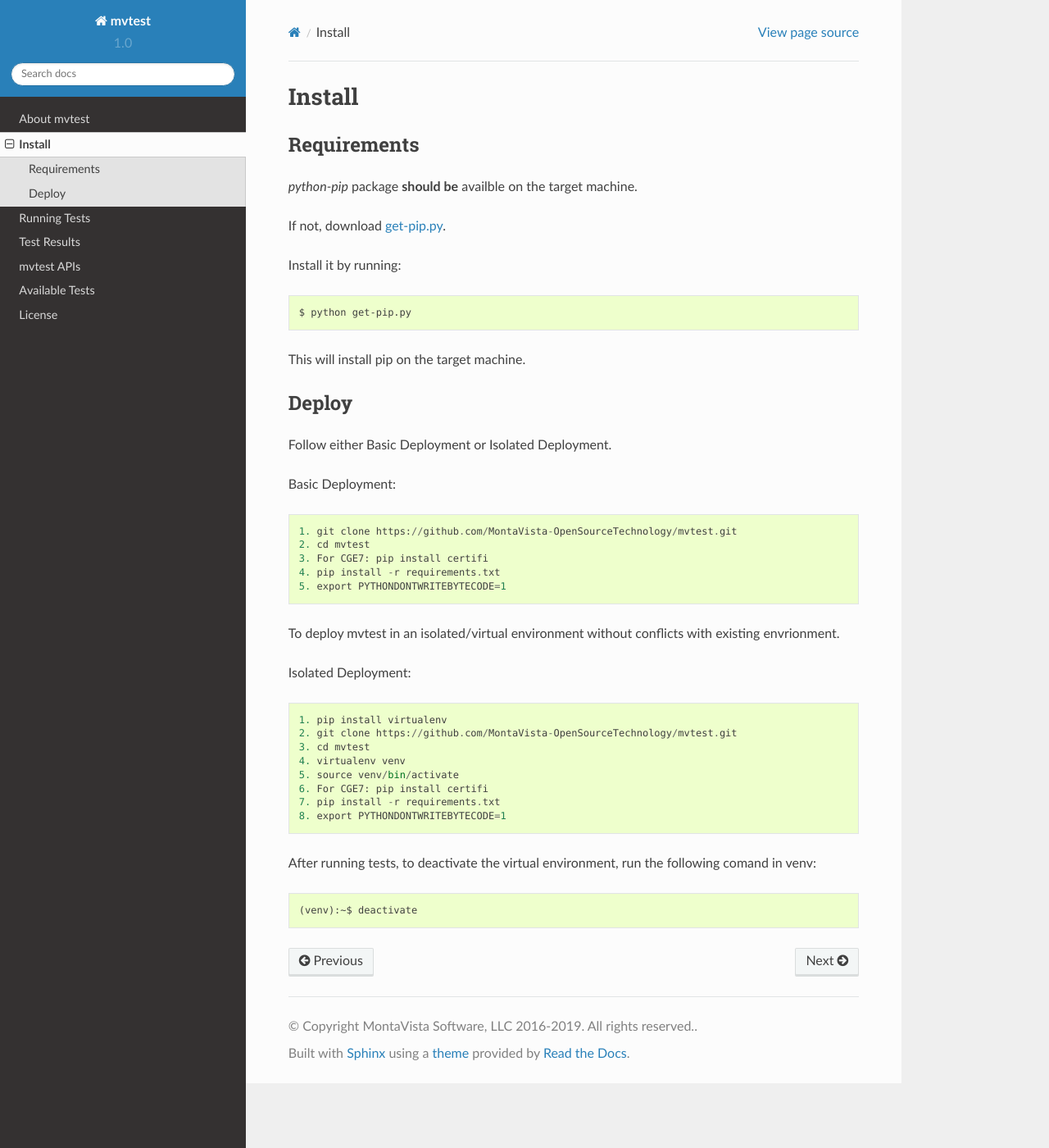
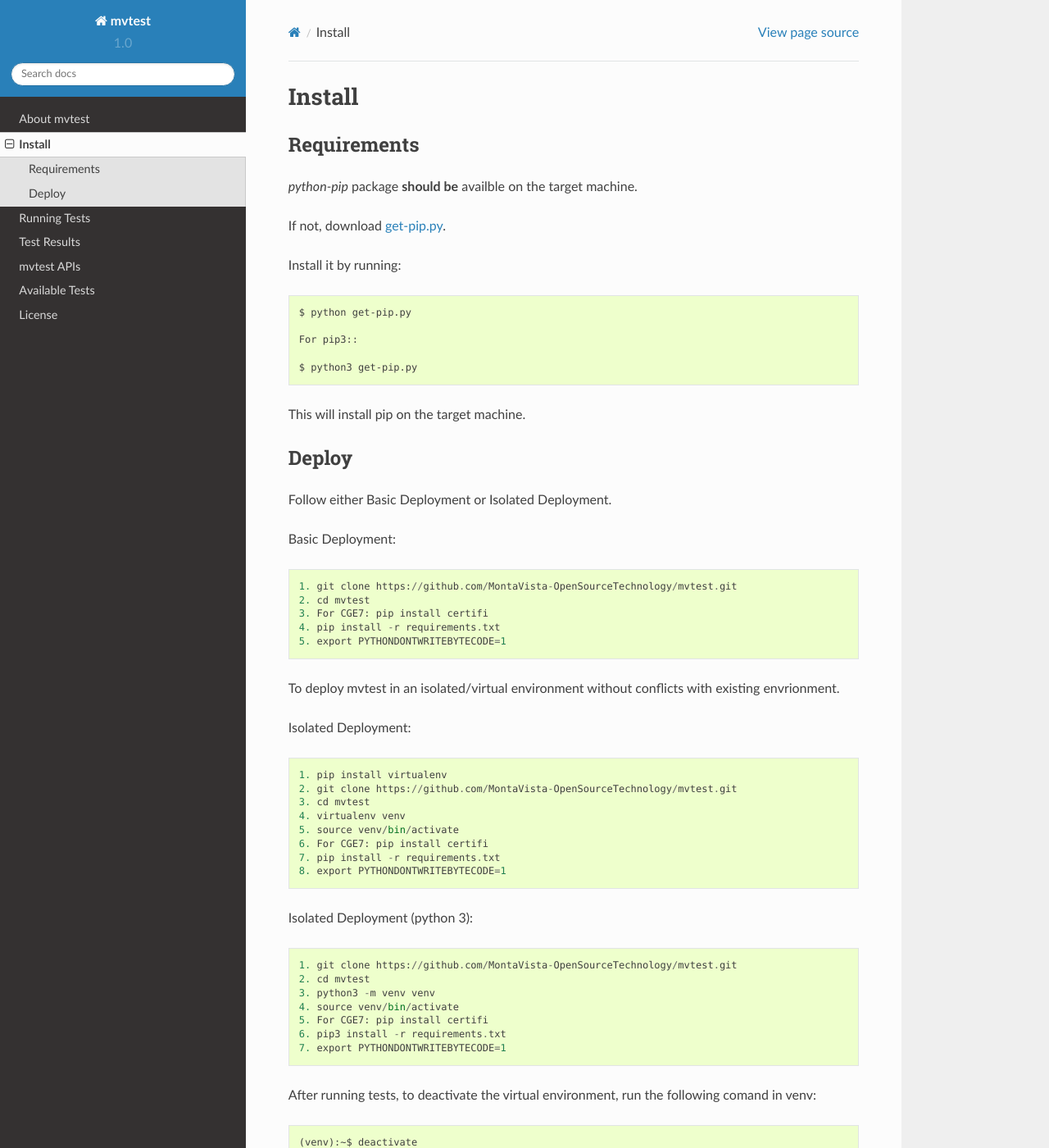
Before and after one commit to MontaVista-OpenSourceTechnology/mvtest, a Sphinx documentation site: the page built from docs/install.rst, in a window 1280 px wide and 1400 px high. Shown: the whole window at 82% size. Built offline with Sphinx 7.4.7 and the Read the Docs theme 2.0.0, drawn with Linux system fonts in a browser that asks for light colours; pages that are not in the unit, such as notebooks, are missing from menus.

Commit message:
Fix byte - str issue for python 3
Signed-off-by: Ben Botti <bbotti@mvista.com>

```diff
--- a/docs/install.rst
+++ b/docs/install.rst
@@ -14,6 +14,10 @@
 Install it by running::
 
     $ python get-pip.py
+
+    For pip3::
+
+    $ python3 get-pip.py
 
 This will install pip on the target machine.
 
@@ -45,6 +49,17 @@
     8. export PYTHONDONTWRITEBYTECODE=1
 
 
+
+Isolated Deployment (python 3)::
+
+	1. git clone https://github.com/MontaVista-OpenSourceTechnology/mvtest.git
+	2. cd mvtest
+	3. python3 -m venv venv
+	4. source venv/bin/activate
+	5. For CGE7: pip install certifi
+	6. pip3 install -r requirements.txt
+	7. export PYTHONDONTWRITEBYTECODE=1
+
 After running tests, to deactivate the virtual environment, run the following comand in venv::
 
     (venv):~$ deactivate
```
Also changed, not shown: 1 other file.
